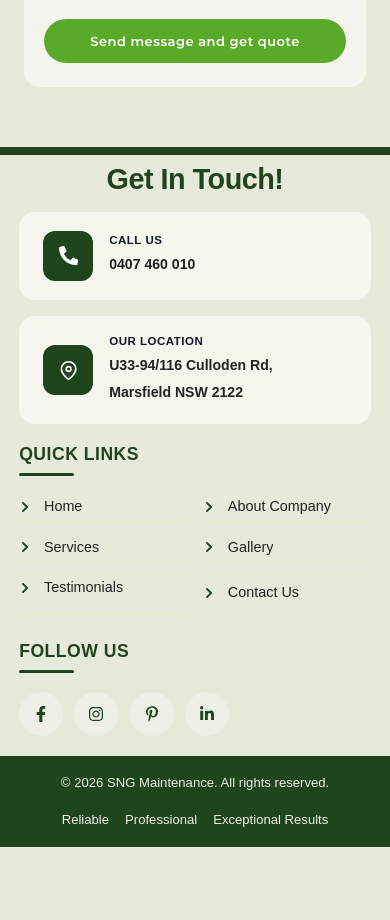
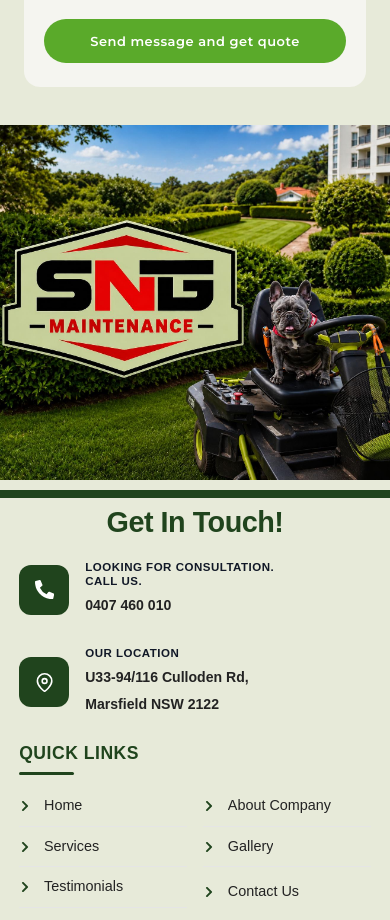
Before and after one commit to brandsbarrel/DNS, a React (Vite) app: page /contact-us in a window 390 px wide. Shown: the part 1693-2613 px from the top of the page. Before the commit the page ends 2540 px from the top, so only its background shows below. Built offline with nearby package versions, Linux system fonts and the light colour scheme.

Commit message:
Chnage in Footer section and contact page

```diff
--- a/src/Components/Footer/Footer.css
+++ b/src/Components/Footer/Footer.css
@@ -32,18 +32,19 @@ TOP SECTION
 /* CONTACT */
 
 .home_contactWrap {
-      margin-top: 1.2rem;
+    margin-top: 1.2rem;
     padding: 0 5%;
     display: grid;
-    grid-template-columns: 1fr 1fr 1fr;  /* ← 3 columns */
+    grid-template-columns: 1fr 1fr;
     align-items: stretch;
     gap: 1.5rem;
 }
 
-.home_contactDivider {
-    width: 1px;
-    height: 80px;
-    background: #d9d9d9;
+/* No-frame variant — removes background, border-radius, padding card look */
+.home_contactCard--plain {
+    background: transparent !important;
+    border-radius: 0 !important;
+    padding: 0.4rem 0 !important;
 }
 
 .home_contactCard {
@@ -52,7 +53,6 @@ TOP SECTION
     gap: 1rem;
     text-align: left;
     justify-content: flex-start;
-    /* border: 2px solid #20441d; */
     border-radius: 16px;
     padding: 1.2rem 1.5rem;
     background: #f5f7ee;
@@ -76,12 +76,10 @@ TOP SECTION
 
 .home_contactInfo h3 {
     font-size: clamp(0.75rem, 1vw, 0.9rem);
-    /* color: #cc1111; */
     font-weight: 600;
     margin-bottom: 0.2rem;
     text-transform: uppercase;
     letter-spacing: 0.5px;
-
 }
 
 .home_contactInfo span {
@@ -242,10 +240,6 @@ TABLET
         gap: 1.5rem;
     }
 
-    .home_contactDivider {
-        display: none;
-    }
-
     .home_footerMiddle {
         grid-template-columns: 1fr;
         gap: 2rem;
@@ -254,7 +248,6 @@ TABLET
     .home_footerBox {
         border-right: none !important;
         padding-right: 0 !important;
-        /* padding-bottom: 1.5rem; */
     }
 
     .home_footerBox:last-child {
@@ -291,6 +284,7 @@ MOBILE
         margin-top: 1rem;
         padding: 0 1.2rem;
         gap: 1rem;
+        grid-template-columns: 1fr;
     }
 
     .home_contactCard {
@@ -315,11 +309,23 @@ MOBILE
         font-size: 0.88rem;
     }
 
+    .home_ctaWrap {
+        padding: 0 1.2rem;
+    }
+
+    .home_ctaBtn {
+        font-size: 0.95rem;
+        padding: 0.8rem 1.8rem;
+    }
+
+    .home_footerImg {
+        max-height: 240px;
+    }
+
     .home_footerMiddle {
         padding: 1.2rem 1.2rem;
         gap: 1.5rem;
         grid-template-columns: 1fr;
-        direction: ltr;
     }
 
     .home_linksBox ul {
--- a/src/Components/Footer/Footer.jsx
+++ b/src/Components/Footer/Footer.jsx
@@ -8,6 +8,7 @@ import {
   FaChevronRight,
 } from "react-icons/fa";
 import { FiMapPin } from "react-icons/fi";
+import footerImg from "../../assets/Footer_image.jpeg";
 
 export default function Footer() {
   return (
@@ -20,23 +21,22 @@ export default function Footer() {
 
         <h2>Get In Touch!</h2>
 
-        {/* <div className="home_footerTopLine"></div> */}
-
         <div className="home_contactWrap">
 
-          <div className="home_contactCard">
+          {/* CALL US — no frame */}
+          <div className="home_contactCard home_contactCard--plain">
             <div className="home_contactIcon">
               <FaPhoneAlt />
             </div>
             <div className="home_contactInfo">
-              <h3>Call Us</h3>
+              <h3>Looking for Consultation.
+                <br />Call Us.</h3>
               <span>0407 460 010</span>
             </div>
           </div>
 
-          {/* <div className="home_contactDivider"></div> */}
-
-          <div className="home_contactCard">
+          {/* OUR LOCATION — no frame */}
+          <div className="home_contactCard home_contactCard--plain">
             <div className="home_contactIcon">
               <FiMapPin />
             </div>
--- a/src/Pages/ContactUs/ContactUs.css
+++ b/src/Pages/ContactUs/ContactUs.css
@@ -292,6 +292,22 @@
   transform: none;
 }
 
+
+.contact-footer-img-wrap {
+    width: 100%;
+    margin-top: -2rem;
+    padding: 10px 0;
+    overflow: hidden;
+}
+
+.contact-footer-img {
+    width: 100%;
+    display: block;
+    max-height: 420px;
+    object-fit: cover;
+    object-position: center;
+}
+
 /* ─── MOBILE ─── */
 
 @media (max-width: 768px) {
--- a/src/Pages/ContactUs/ContactUs.jsx
+++ b/src/Pages/ContactUs/ContactUs.jsx
@@ -2,6 +2,8 @@ import { useState } from "react";
 import "./ContactUs.css";
 import contactUs from "../../assets/contactus.jpeg"
 import gallaryImage from "../../assets/gallary_image.jpeg"
+import footerImg from "../../assets/Footer_image.jpeg";
+
 export default function ContactUs() {
 
     const [formData, setFormData] = useState({
@@ -22,8 +24,6 @@ export default function ContactUs() {
         setStatus("loading");
 
         try {
-            // ─── API CONNECT HERE ───────────────────────────
-            // Replace the URL and body with your API details
             const response = await fetch("https://your-api-endpoint.com/contact", {
                 method: "POST",
                 headers: {
@@ -31,7 +31,6 @@ export default function ContactUs() {
                 },
                 body: JSON.stringify(formData),
             });
-            // ────────────────────────────────────────────────
 
             if (response.ok) {
                 setStatus("success");
@@ -61,7 +60,7 @@ export default function ContactUs() {
                 <h1>Contact <span>Us</span></h1>
                 <div className="contact-underline" />
                 <div className="contact__img__container">
-                <img className="contact__img" src={contactUs} />
+                    <img className="contact__img" src={contactUs} />
                 </div>
             </div>
 
@@ -72,7 +71,7 @@ export default function ContactUs() {
                 <div className="contact-card">
                     <div className="contact-icon-box">
                         <svg xmlns="http://www.w3.org/2000/svg" viewBox="0 0 24 24" fill="white" width="28" height="28">
-                            <path d="M6.62 10.79a15.05 15.05 0 006.59 6.59l2.2-2.2c.27-.27.67-.36 1.02-.24 1.12.37 2.33.57 3.57.57.55 0 1 .45 1 1V20c0 .55-.45 1-1 1C10.61 21 3 13.39 3 4c0-.55.45-1 1-1h3.5c.55 0 1 .45 1 1 0 1.25.2 2.45.57 3.57.11.35.03.74-.24 1.02l-2.21 2.2z"/>
+                            <path d="M6.62 10.79a15.05 15.05 0 006.59 6.59l2.2-2.2c.27-.27.67-.36 1.02-.24 1.12.37 2.33.57 3.57.57.55 0 1 .45 1 1V20c0 .55-.45 1-1 1C10.61 21 3 13.39 3 4c0-.55.45-1 1-1h3.5c.55 0 1 .45 1 1 0 1.25.2 2.45.57 3.57.11.35.03.74-.24 1.02l-2.21 2.2z" />
                         </svg>
                     </div>
                     <div className="contact-card-content">
@@ -87,7 +86,7 @@ export default function ContactUs() {
                 <div className="contact-card">
                     <div className="contact-icon-box">
                         <svg xmlns="http://www.w3.org/2000/svg" viewBox="0 0 24 24" fill="white" width="28" height="28">
-                            <path d="M20 4H4c-1.1 0-2 .9-2 2v12c0 1.1.9 2 2 2h16c1.1 0 2-.9 2-2V6c0-1.1-.9-2-2-2zm0 4l-8 5-8-5V6l8 5 8-5v2z"/>
+                            <path d="M20 4H4c-1.1 0-2 .9-2 2v12c0 1.1.9 2 2 2h16c1.1 0 2-.9 2-2V6c0-1.1-.9-2-2-2zm0 4l-8 5-8-5V6l8 5 8-5v2z" />
                         </svg>
                     </div>
                     <div className="contact-card-content">
@@ -104,7 +103,7 @@ export default function ContactUs() {
                 <div className="contact-card">
                     <div className="contact-icon-box">
                         <svg xmlns="http://www.w3.org/2000/svg" viewBox="0 0 24 24" fill="white" width="28" height="28">
-                            <path d="M12 2C8.13 2 5 5.13 5 9c0 5.25 7 13 7 13s7-7.75 7-13c0-3.87-3.13-7-7-7zm0 9.5c-1.38 0-2.5-1.12-2.5-2.5S10.62 6.5 12 6.5s2.5 1.12 2.5 2.5S13.38 11.5 12 11.5z"/>
+                            <path d="M12 2C8.13 2 5 5.13 5 9c0 5.25 7 13 7 13s7-7.75 7-13c0-3.87-3.13-7-7-7zm0 9.5c-1.38 0-2.5-1.12-2.5-2.5S10.62 6.5 12 6.5s2.5 1.12 2.5 2.5S13.38 11.5 12 11.5z" />
                         </svg>
                     </div>
                     <div className="contact-card-content">
@@ -189,8 +188,12 @@ export default function ContactUs() {
                     >
                         {status === "loading" ? "Sending..." : "Send message and get quote"}
                     </button>
+                </form>
+            </div>
 
-                </form>
+            {/* FOOTER IMAGE — outside form-section so no max-width/padding constraint */}
+            <div className="contact-footer-img-wrap">
+                <img src={footerImg} alt="SNG Maintenance" className="contact-footer-img" />
             </div>
 
         </div>
```
Also changed, not shown: src/assets/Footer_image.jpeg (added).
